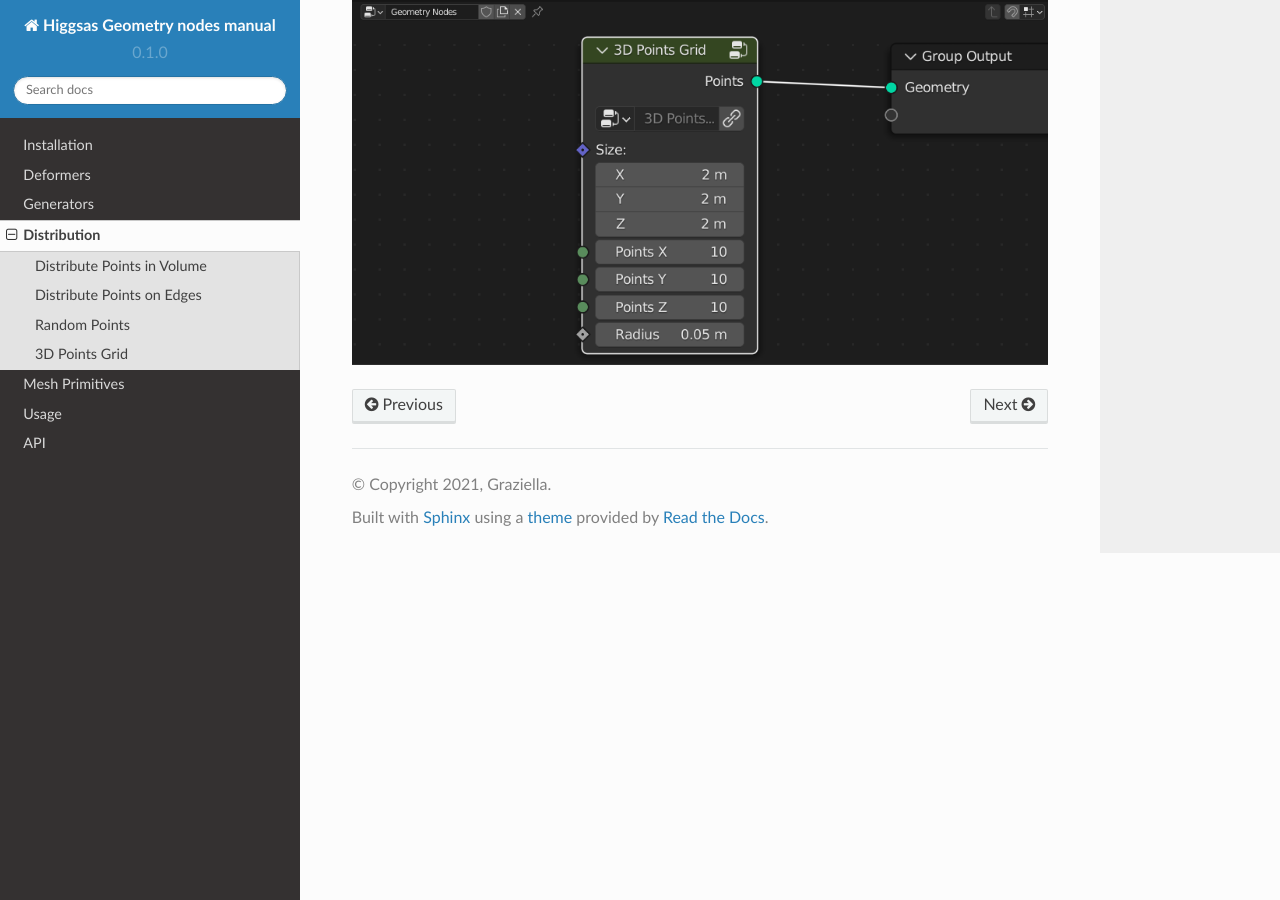
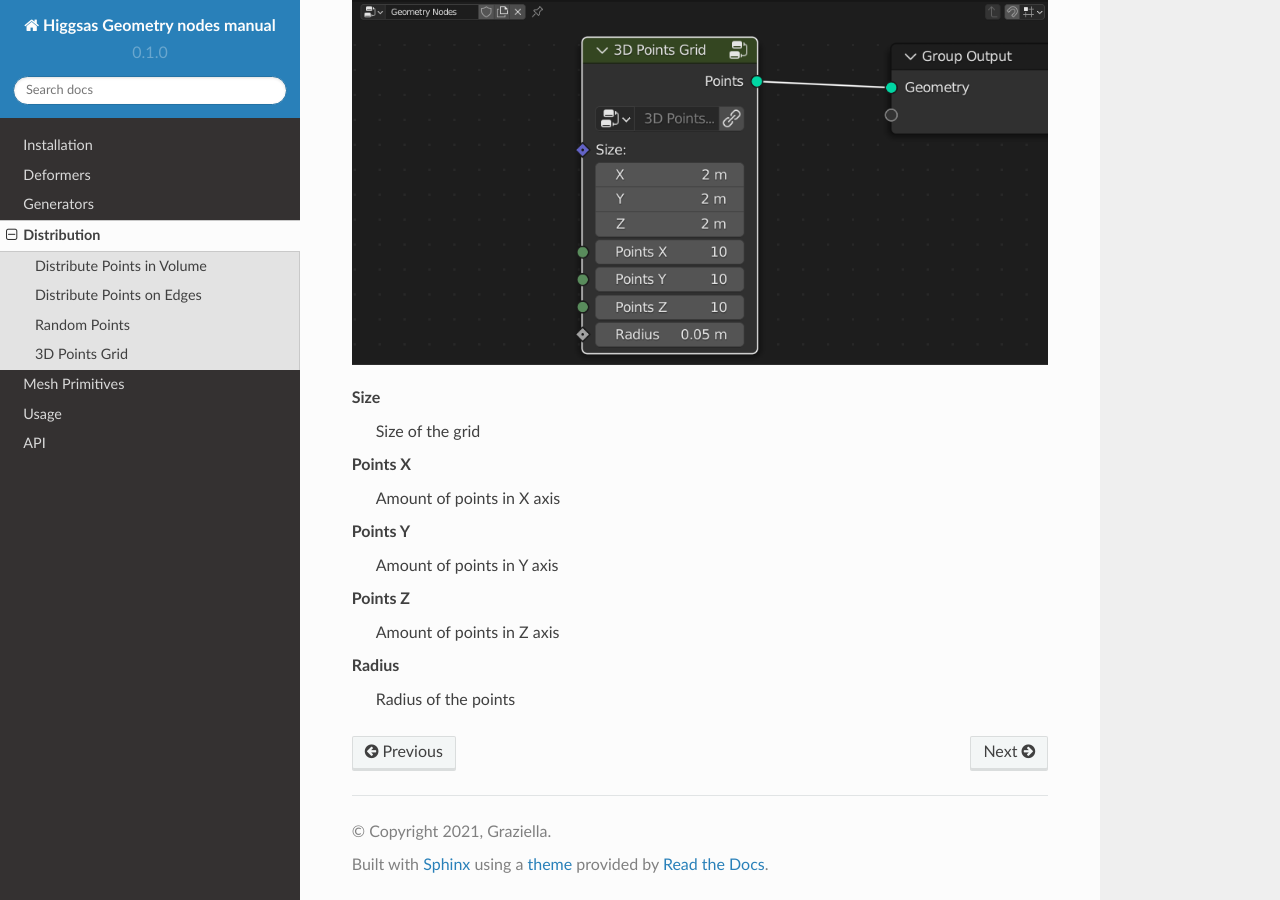
Before and after one commit to higgsas/higgsas_geo_nodes_manual, a Sphinx documentation site: the page built from docs/distribution.rst, in a window 1280 px wide and 900 px high, scrolled down 4197 px. Built offline with Sphinx 7.4.7 and the Read the Docs theme 2.0.0, drawn with Linux system fonts in a browser that asks for light colours.

Commit message:
Update distribution.rst

```diff
--- a/docs/distribution.rst
+++ b/docs/distribution.rst
@@ -76,3 +76,18 @@ Seed
 Distributes points in 3d grid
 
 .. image:: images/3d_p_g.PNG
+
+Size
+  Size of the grid
+
+Points X
+  Amount of points in X axis
+
+Points Y
+  Amount of points in Y axis
+
+Points Z
+  Amount of points in Z axis
+
+Radius
+  Radius of the points
```
